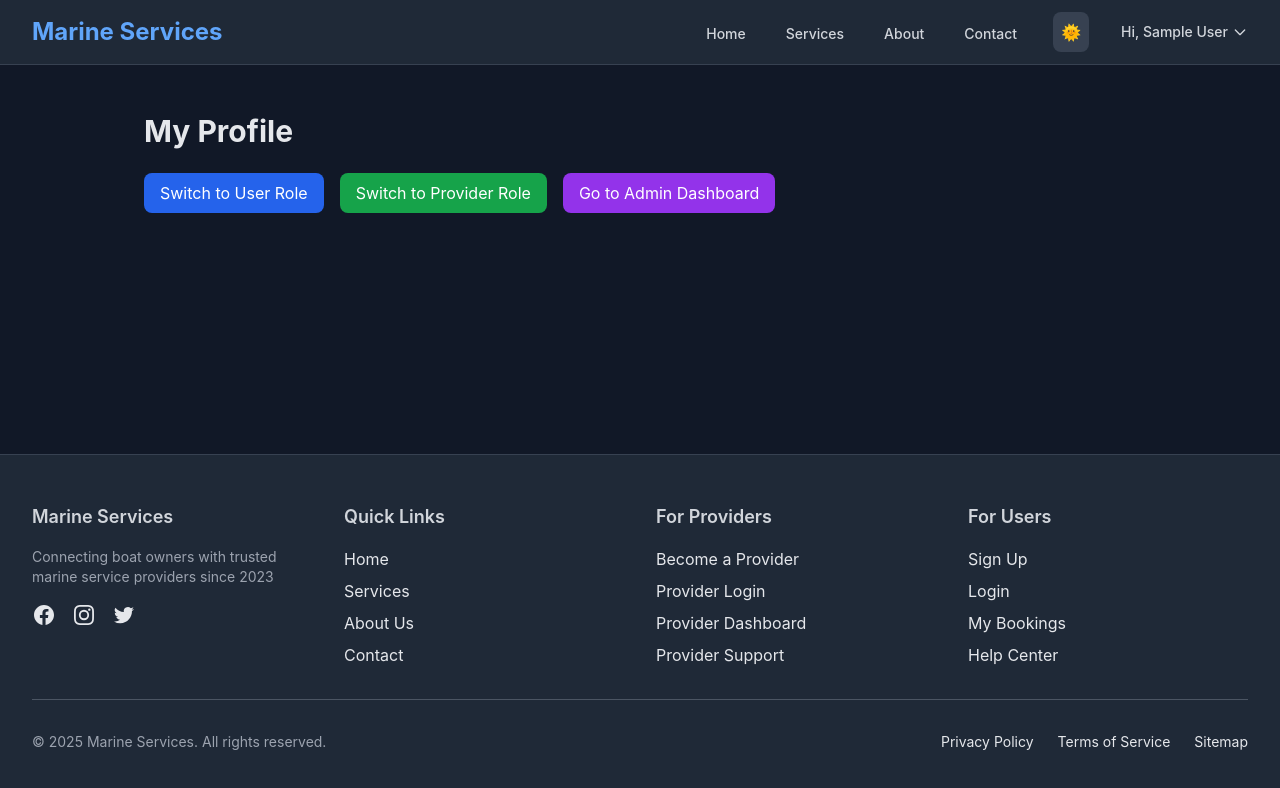
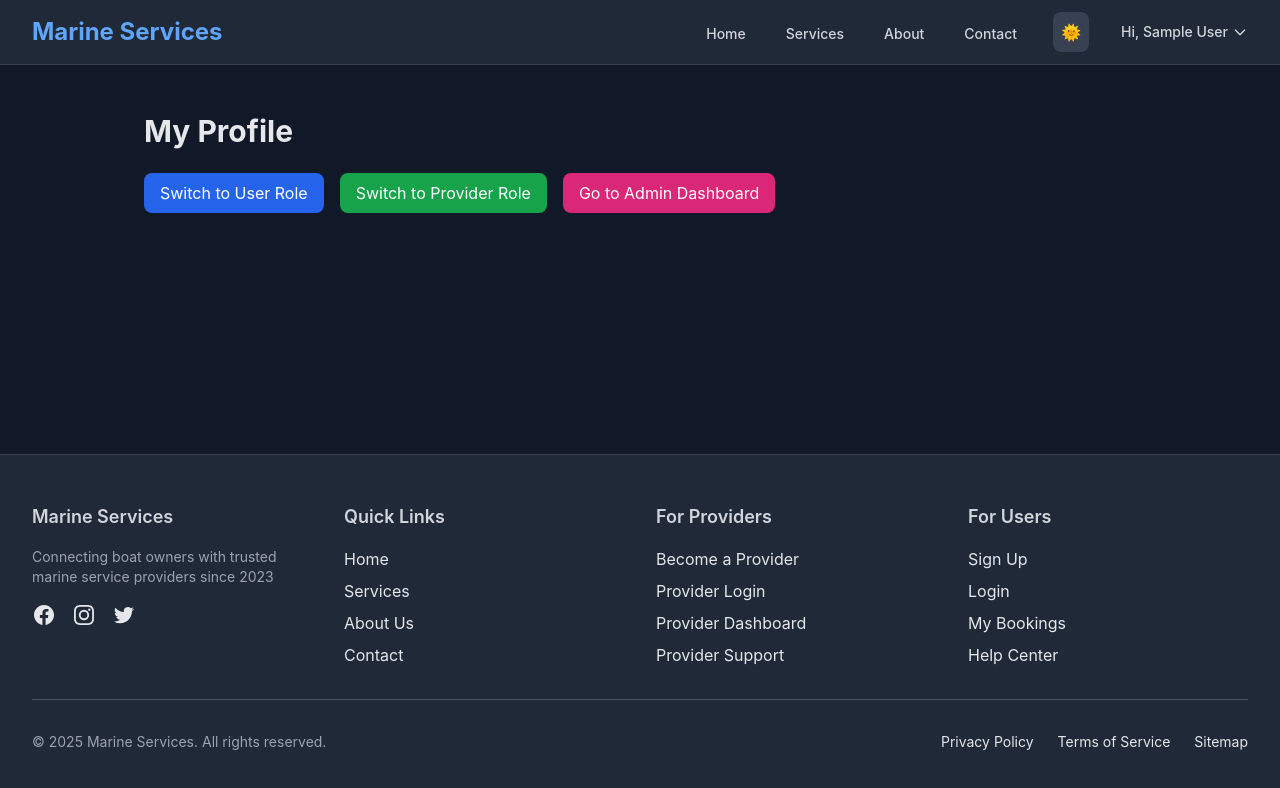
Before and after one commit to bobby38/marine-app, a React (Vite) app: page /profile in a window 1280 px wide. Shown: the top 788 px of the page. Built offline with nearby package versions, Linux system fonts and the light colour scheme; sample sign-in values are in the browser's storage.

Commit message:
Fix dashboard navigation buttons styling and consistency

```diff
--- a/src/pages/ProfilePage.tsx
+++ b/src/pages/ProfilePage.tsx
@@ -34,12 +34,12 @@ const ProfilePage: React.FC = () => {
           >
             Switch to Admin Role
           </button>
-          <a
-            href="/provider/dashboard"
-            className="px-4 py-2 bg-green-600 text-white rounded-lg hover:bg-green-700 transition-colors inline-block"
+          <button
+            onClick={() => window.location.href = '/provider/dashboard'}
+            className="px-4 py-2 bg-pink-600 text-white rounded-lg hover:bg-pink-700 transition-colors"
           >
             Go to Provider Dashboard
-          </a>
+          </button>
         </div>
         <ProviderProfile />
       </div>
@@ -68,12 +68,12 @@ const ProfilePage: React.FC = () => {
           >
             Switch to Provider Role
           </button>
-          <a
-            href="/admin/dashboard"
-            className="px-4 py-2 bg-purple-600 text-white rounded-lg hover:bg-purple-700 transition-colors inline-block"
+          <button
+            onClick={() => window.location.href = '/admin/dashboard'}
+            className="px-4 py-2 bg-pink-600 text-white rounded-lg hover:bg-pink-700 transition-colors"
           >
             Go to Admin Dashboard
-          </a>
+          </button>
         </div>
       </div>
     );
@@ -106,7 +106,7 @@ const ProfilePage: React.FC = () => {
               window.location.href = '/admin/dashboard';
             }, 100);
           }}
-          className="px-4 py-2 bg-green-600 text-white rounded-lg hover:bg-green-700 transition-colors"
+          className="px-4 py-2 bg-pink-600 text-white rounded-lg hover:bg-pink-700 transition-colors"
         >
           Switch to Admin Role
         </button>
```
